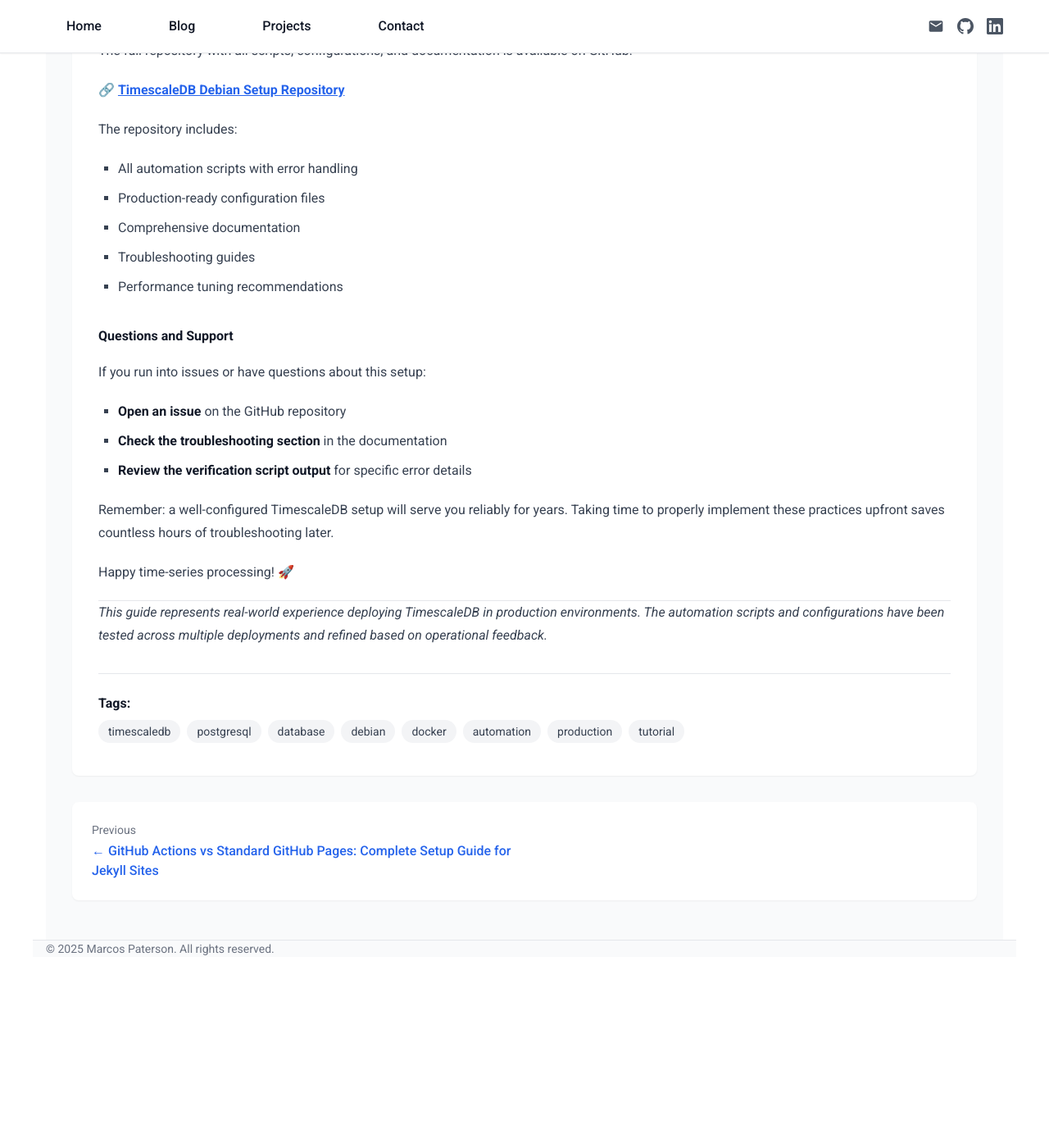
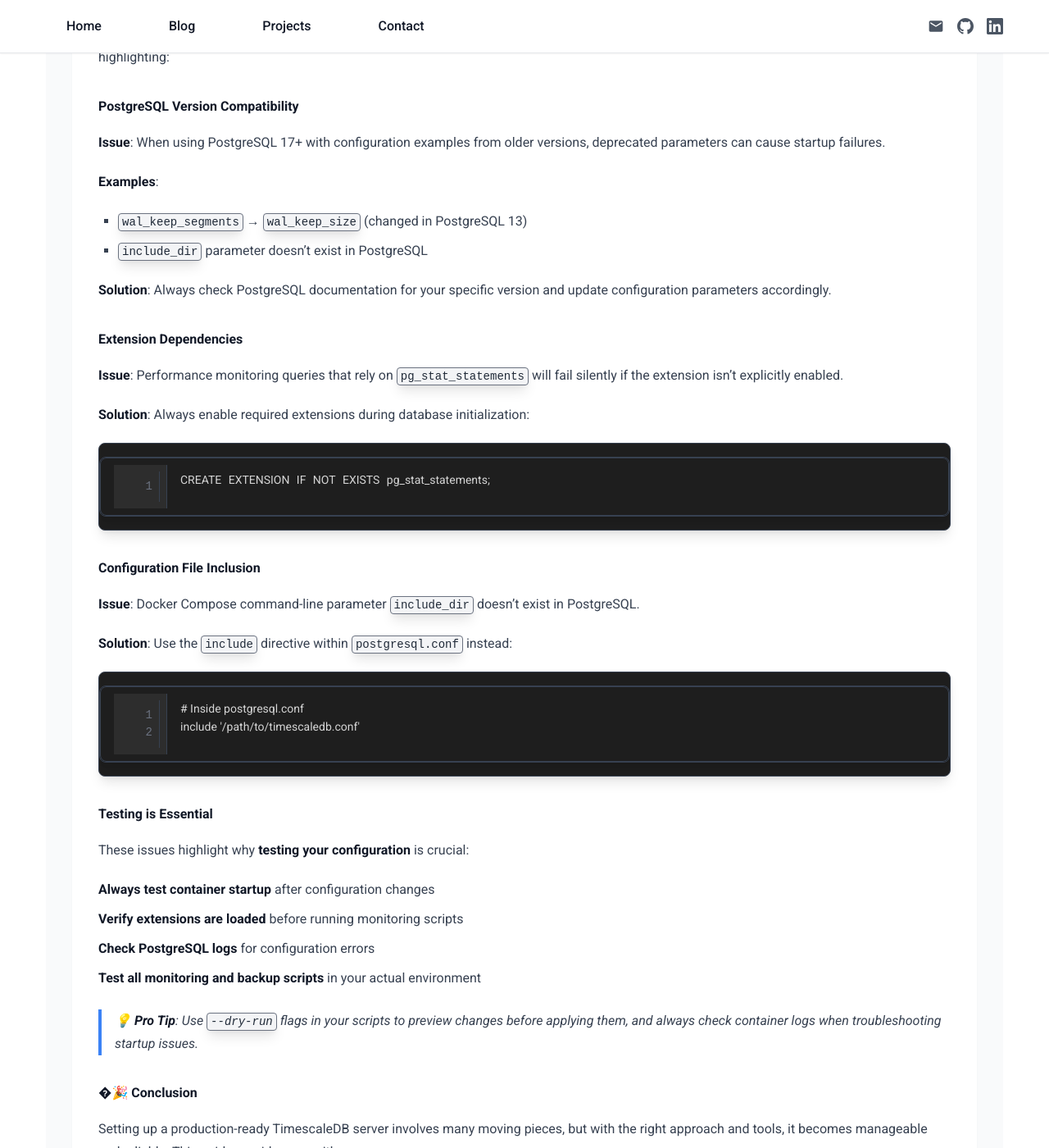
Before and after one commit to marcospaterson/marcospaterson.github.io, a Jekyll site: the page built from _posts/2025-08-08-setting-up-postgresql-timescaledb-on-debian.md, in a window 1280 px wide and 1400 px high, scrolled down 30187 px. Shown: the whole window at 82% size. Built offline with Jekyll 4.4.1, drawn with Linux system fonts in a browser that asks for light colours; before the commit the page ends 31354 px from its top, so only the background shows below that; some of the changed text lies outside the part shown.

Commit message:
minor edits to 08-08 post

````diff
--- a/_posts/2025-08-08-setting-up-postgresql-timescaledb-on-debian.md
+++ b/_posts/2025-08-08-setting-up-postgresql-timescaledb-on-debian.md
@@ -6,6 +6,7 @@ categories: [database, timescaledb, postgresql, debian, devops]
 tags: [timescaledb, postgresql, database, debian, docker, automation, production, tutorial]
 author: Marcos Paterson
 description: "Learn how to set up a production-ready PostgreSQL/TimescaleDB server on Debian VM from scratch. Complete with automation scripts, security hardening, backup strategies, and best practices for high-performance time-series database deployment."
+image: /assets/images/timescaledb-debian-setup.png
 ---
 
 Setting up a production-ready time-series database can be complex, involving multiple components from system configuration to security hardening. In this comprehensive guide, I'll walk you through creating a robust PostgreSQL/TimescaleDB deployment on a Debian VM from the ground up.
@@ -322,12 +323,13 @@ docker exec timescaledb psql -U postgres -d "$DB_NAME" -c "
 CREATE EXTENSION IF NOT EXISTS timescaledb;
 CREATE EXTENSION IF NOT EXISTS pgcrypto;
 CREATE EXTENSION IF NOT EXISTS \"uuid-ossp\";
+CREATE EXTENSION IF NOT EXISTS pg_stat_statements;
 "
 ```
 
 This ensures:
 - **Proper startup verification** before proceeding
-- **Essential extensions** are installed
+- **Essential extensions** are installed including `pg_stat_statements` for performance monitoring
 - **Database is fully functional** before completion
 
 ### Test Hypertable Creation
@@ -616,9 +618,14 @@ checkpoint_timeout = 5min
 max_wal_size = 1GB
 checkpoint_completion_target = 0.7
 
+# PostgreSQL 13+ compatibility (use wal_keep_size instead of wal_keep_segments)
+wal_keep_size = 1GB             # Keep WAL files for replication
+
 # TimescaleDB specific
 shared_preload_libraries = 'timescaledb'
 ```
+
+> **⚠️ Important**: When using PostgreSQL 17+, ensure you use modern parameter names. Some deprecated parameters like `wal_keep_segments` have been replaced with `wal_keep_size`.
 
 ### TimescaleDB Specific Settings
 
@@ -724,7 +731,6 @@ net.ipv4.tcp_wmem = 4096 65536 16777216
 
 The system includes automated health checks:
 
-{% raw %}
 ```bash
 #!/bin/bash
 # Health monitoring script runs every 2 minutes
@@ -746,7 +752,6 @@ if [ "$USAGE" -gt 85 ]; then
     # Send disk space warning
 fi
 ```
-{% endraw %}
 
 ### Log Management
 
@@ -809,6 +814,31 @@ sudo chown -R 999:999 /mnt/timescaledb-data/postgresql
 netstat -tlnp | grep 5432
 ```
 
+**Configuration Errors:**
+```bash
+# PostgreSQL 17 compatibility issues:
+# ERROR: unrecognized configuration parameter "wal_keep_segments"
+# FIX: Use wal_keep_size instead (PostgreSQL 13+)
+# wal_keep_size = 1GB  # instead of wal_keep_segments = 64
+
+# ERROR: unrecognized configuration parameter "include_dir"
+# FIX: Remove include_dir from docker command, use include in postgresql.conf
+# include '/path/to/timescaledb.conf'  # inside postgresql.conf
+
+# Check configuration syntax
+docker exec timescaledb postgres --check -c config_file=/etc/postgresql/postgresql.conf
+```
+
+**Extension Issues:**
+```bash
+# ERROR: pg_stat_statements queries fail
+# FIX: Enable the extension first
+docker exec timescaledb psql -U postgres -c "CREATE EXTENSION IF NOT EXISTS pg_stat_statements;"
+
+# Verify extensions are loaded
+docker exec timescaledb psql -U postgres -c "SELECT * FROM pg_extension;"
+```
+
 **Connection Refused:**
 ```bash
 # Verify firewall rules
@@ -826,7 +856,8 @@ docker exec timescaledb pg_isready -U postgres
 # Check memory usage
 docker stats timescaledb
 
-# Monitor query performance
+# Monitor query performance (ensure pg_stat_statements is enabled first)
+docker exec timescaledb psql -U postgres -c "CREATE EXTENSION IF NOT EXISTS pg_stat_statements;"
 docker exec timescaledb psql -U postgres -c "SELECT query, mean_exec_time FROM pg_stat_statements ORDER BY mean_exec_time DESC LIMIT 10;"
 
 # Check I/O wait
@@ -1130,7 +1161,51 @@ async function insertMetrics() {
 }
 ```
 
-## 🎉 Conclusion
+## � Lessons Learned from Real-World Implementation
+
+During the development and testing of this setup, several important compatibility and configuration issues were discovered that are worth highlighting:
+
+### PostgreSQL Version Compatibility
+
+**Issue**: When using PostgreSQL 17+ with configuration examples from older versions, deprecated parameters can cause startup failures.
+
+**Examples**:
+- `wal_keep_segments` → `wal_keep_size` (changed in PostgreSQL 13)
+- `include_dir` parameter doesn't exist in PostgreSQL
+
+**Solution**: Always check PostgreSQL documentation for your specific version and update configuration parameters accordingly.
+
+### Extension Dependencies
+
+**Issue**: Performance monitoring queries that rely on `pg_stat_statements` will fail silently if the extension isn't explicitly enabled.
+
+**Solution**: Always enable required extensions during database initialization:
+```sql
+CREATE EXTENSION IF NOT EXISTS pg_stat_statements;
+```
+
+### Configuration File Inclusion
+
+**Issue**: Docker Compose command-line parameter `include_dir` doesn't exist in PostgreSQL.
+
+**Solution**: Use the `include` directive within `postgresql.conf` instead:
+```ini
+# Inside postgresql.conf
+include '/path/to/timescaledb.conf'
+```
+
+### Testing is Essential
+
+These issues highlight why **testing your configuration** is crucial:
+
+1. **Always test container startup** after configuration changes
+2. **Verify extensions are loaded** before running monitoring scripts
+3. **Check PostgreSQL logs** for configuration errors
+4. **Test all monitoring and backup scripts** in your actual environment
+
+> **💡 Pro Tip**: Use `--dry-run` flags in your scripts to preview changes before applying them, and always check container logs when troubleshooting startup issues.
+
+## �🎉 Conclusion
 
 Setting up a production-ready TimescaleDB server involves many moving pieces, but with the right approach and tools, it becomes manageable and reliable. This guide provides you with:
 
````
